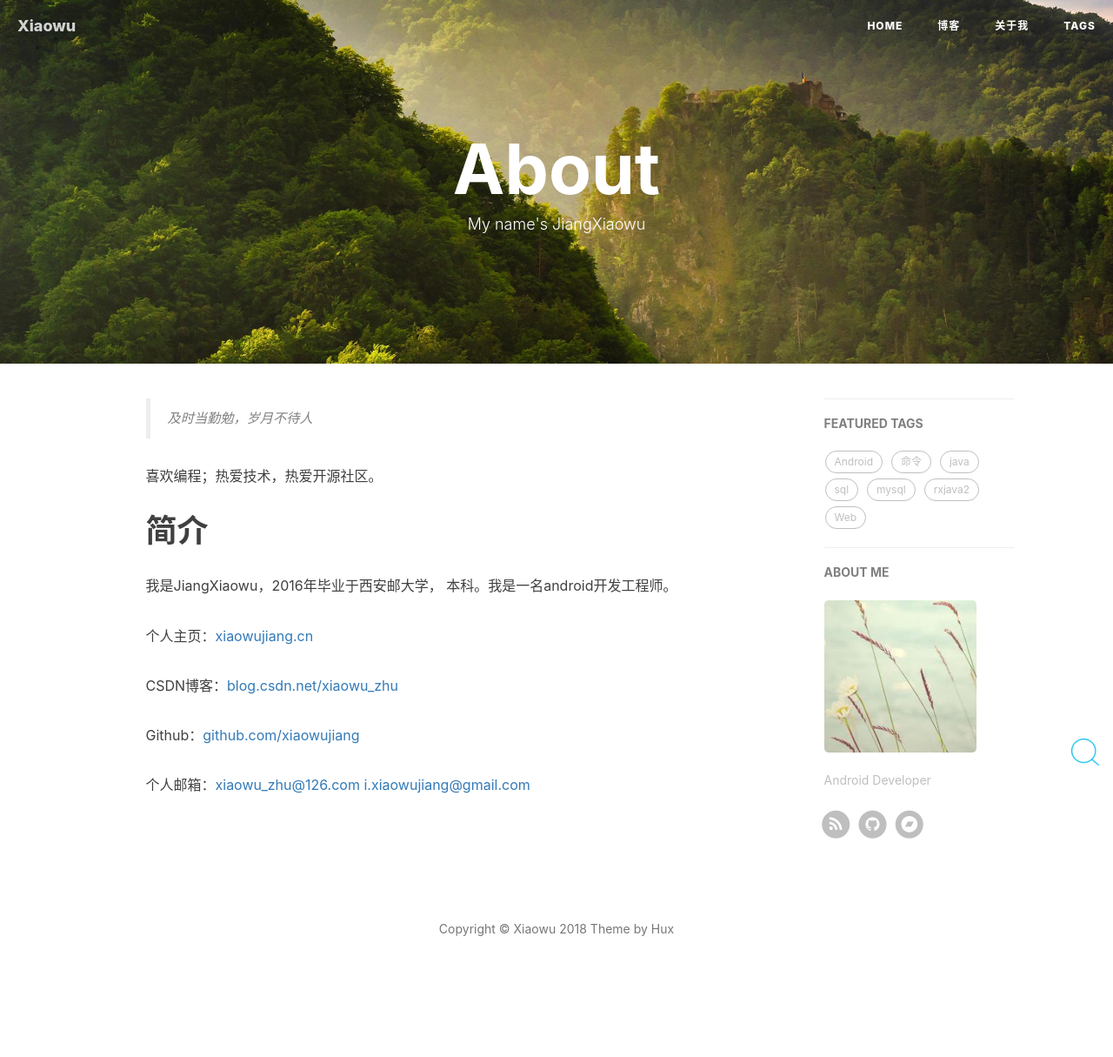
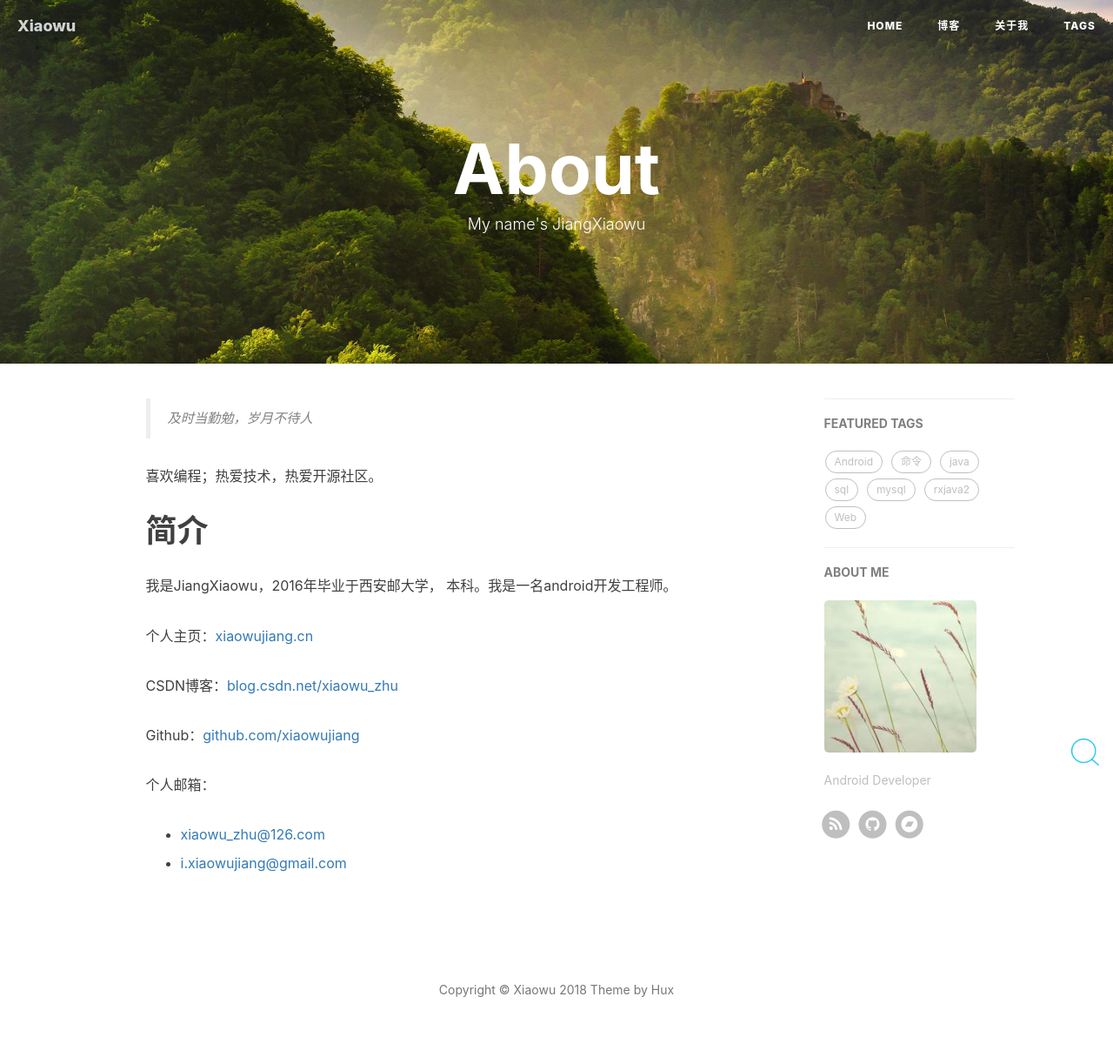
Before and after one commit to ixiaow/blog, a Jekyll site: the page built from about.md, in a window 1280 px wide. Shown: the whole page at 87% size. Built offline with Jekyll 4.4.1, drawn with Linux system fonts in a browser that asks for light colours; comment, search, counter and statistics services are not loaded; before the commit the page ends 1145 px from its top, so only the background shows below that.

```diff
--- a/about.md
+++ b/about.md
@@ -19,4 +19,8 @@ CSDN博客：[blog.csdn.net/xiaowu_zhu](https://xiaowujiang.cn/csdn/)
 
 Github：[github.com/xiaowujiang](https://github.com/xiaowujiang)
 
-个人邮箱：[xiaowu_zhu@126.com](mailto: xiaowu_zhu@126.com)  [i.xiaowujiang@gmail.com](mailto: i.xiaowujiang@gmail.com)
+个人邮箱：
+
+* [xiaowu_zhu@126.com](mailto: xiaowu_zhu@126.com)
+
+* [i.xiaowujiang@gmail.com](mailto: i.xiaowujiang@gmail.com)
```
